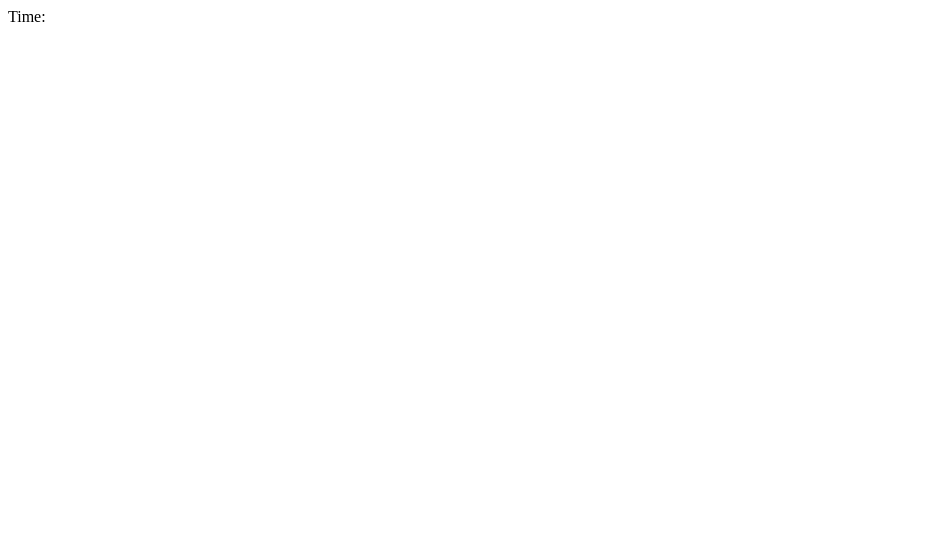
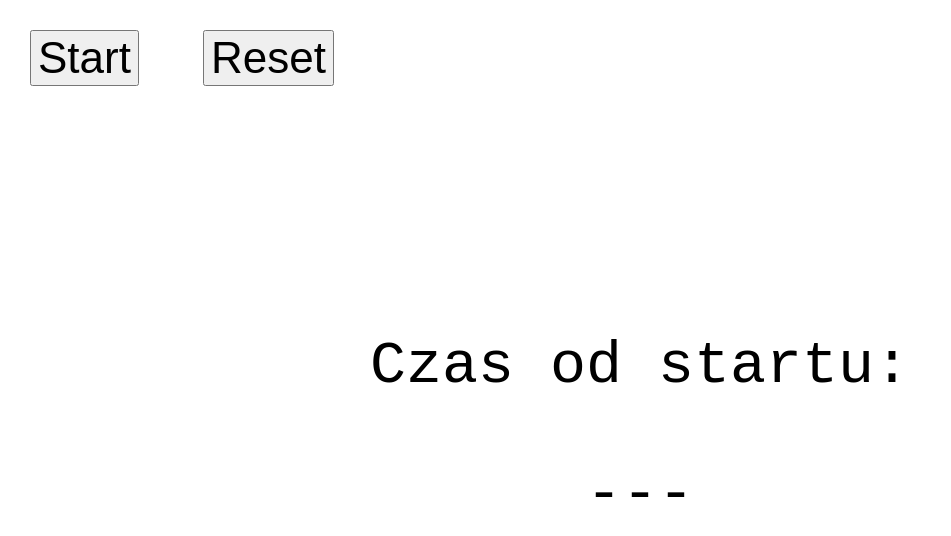
Before and after one commit to DawidKurkiewicz/stopwatch, a plain HTML site: page index.html in a window 1280 px wide. Shown: the whole page, without its empty margins (0-951 px from the left). Drawn offline with Linux system fonts and the light colour scheme.

Commit message:
added html structure and styles

```diff
--- a/index.html
+++ b/index.html
@@ -10,7 +10,12 @@
 </head>
 
 <body>
-    <div class="clock">Time: <span></span></div>
+    <button class="main">Start</button>
+    <button class="reset">Reset</button>
+    <div class="time">
+        <p>Czas od startu:</p>
+        <div>---</div>
+    </div>
     <script src="script.js"></script>
 </body>
 
--- a/style.css
+++ b/style.css
@@ -0,0 +1,19 @@
+body {
+    margin: 0;
+}
+
+.time {
+    position: absolute;
+    width: 100vw;
+    top: 50%;
+    left: 0;
+    transform: translateY(-50%);
+    font-size: 60px;
+    text-align: center;
+    font-family: monospace;
+}
+
+button {
+    font-size: 44px;
+    margin: 30px;
+}
```
